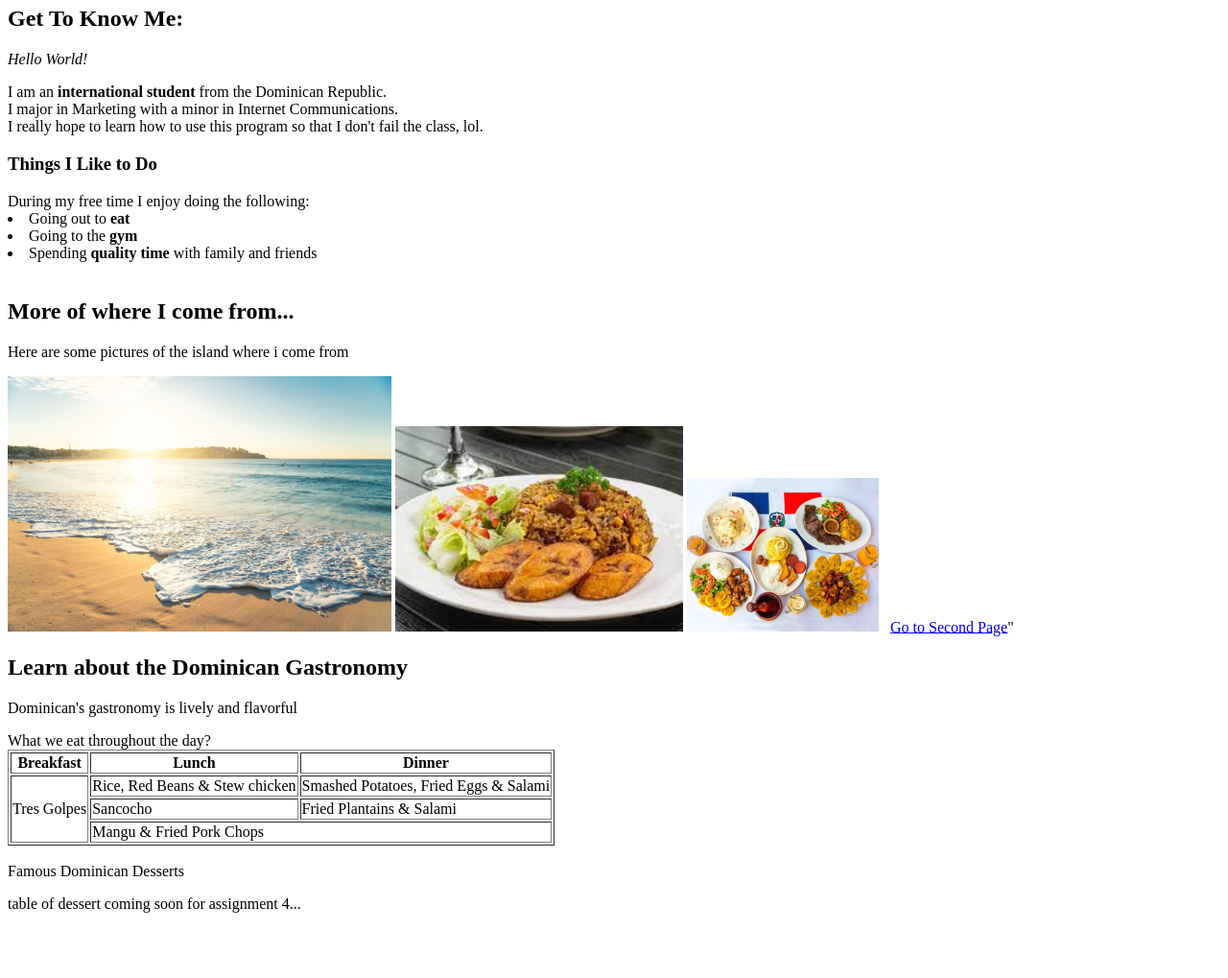
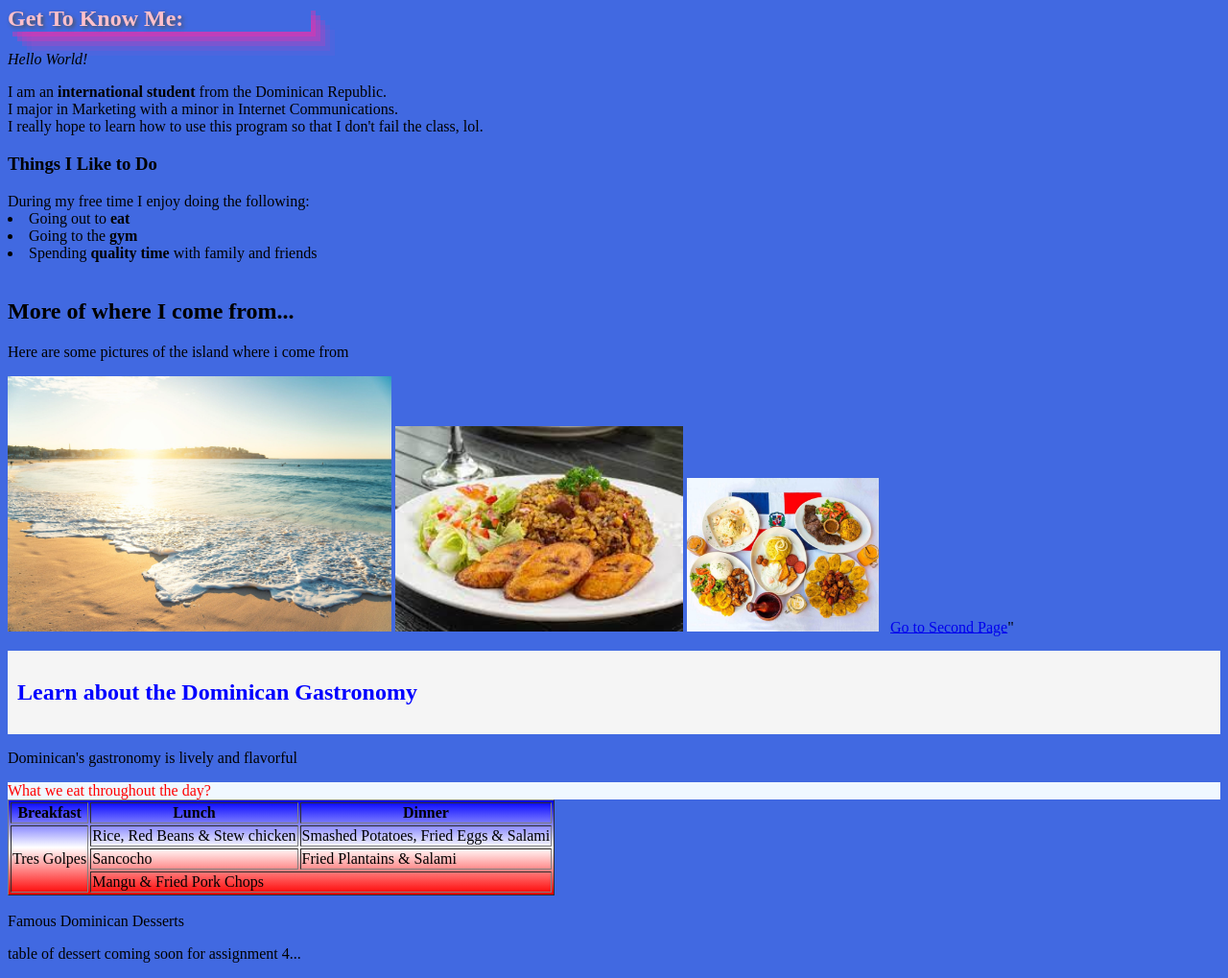
Before and after one commit to kmarcano/kmarcano.github.io, a plain HTML site: page index.html in a window 1280 px wide. Shown: the part 60-1079 px from the top of the page at 96% size. Before the commit the page ends 1027 px from the top, so only its background shows below. Drawn offline with Linux system fonts and the light colour scheme.

Commit message:
assigntment 4

```diff
--- a/index.html
+++ b/index.html
@@ -2,11 +2,17 @@
 <head>
     <title>Keessy's Website</title>
 </head>
-<body><!--Keessy Marcano, CS 230 001-->
+<body style="background-color:royalblue"><!--Keessy Marcano, CS 230 001-->
     <h1>Welcome</h1>
+    <div style="color:pink; text-shadow: 2px 2px 4px #505050;
+                box-shadow: rgba(240, 46, 170, 0.4) 5px 5px, rgba(240, 46, 170, 0.3) 10px 10px, rgba(240, 46, 170, 0.2) 15px 15px, rgba(240, 46, 170, 0.1) 20px 20px, rgba(240, 46, 170, 0.05) 25px 25px;
+              width:25%;  ">
+
     <h2>Get To Know Me:</h2>
+    </div>
        <i>Hello World!</i>
     <p>I am an <b>international student</b> from the Dominican Republic. <br>I major in Marketing with a minor in Internet Communications.<br>I really hope to learn how to use this program so that I don't fail the class, lol.</p>
+    </div>
     <h3> Things I Like to Do</h3>
     During my free time I enjoy doing the following:
         <li>Going out to <b>eat</b></li>
@@ -22,12 +28,19 @@
        <a href="page2.html">Go to Second Page</a>"
        </p>
 
+       <div style=
+       "background-color:whitesmoke;color:blue;
+       padding:10px;
+       font: 14pt Sanserif
+       font-weight:italic">
        <h2>Learn about the Dominican Gastronomy</h2>
-       <p>Dominican's gastronomy is lively and flavorful</p>
+       </div>
 
-       <div>What we eat throughout the day?</div>
+       <p> Dominican's gastronomy is lively and flavorful</p>
 
-       <table border="1">
+       <div style="background-color:aliceblue;color:red">What we eat throughout the day?</div>
+
+       <table border="1" style="background-image:linear-gradient(blue,white,Red);">
         <tr>
             <th>Breakfast</th>
             <th>Lunch</th>
@@ -53,6 +66,7 @@
         </tbody>
 
      </table>
+    </div>
      &nbsp;
        <div>Famous Dominican Desserts</div>
        <p>table of dessert coming soon for assignment 4...</p>
```
Also changed, not shown: page2.html (+7 -1 lines), patterns.jpg (added), waves.jpeg (added).
